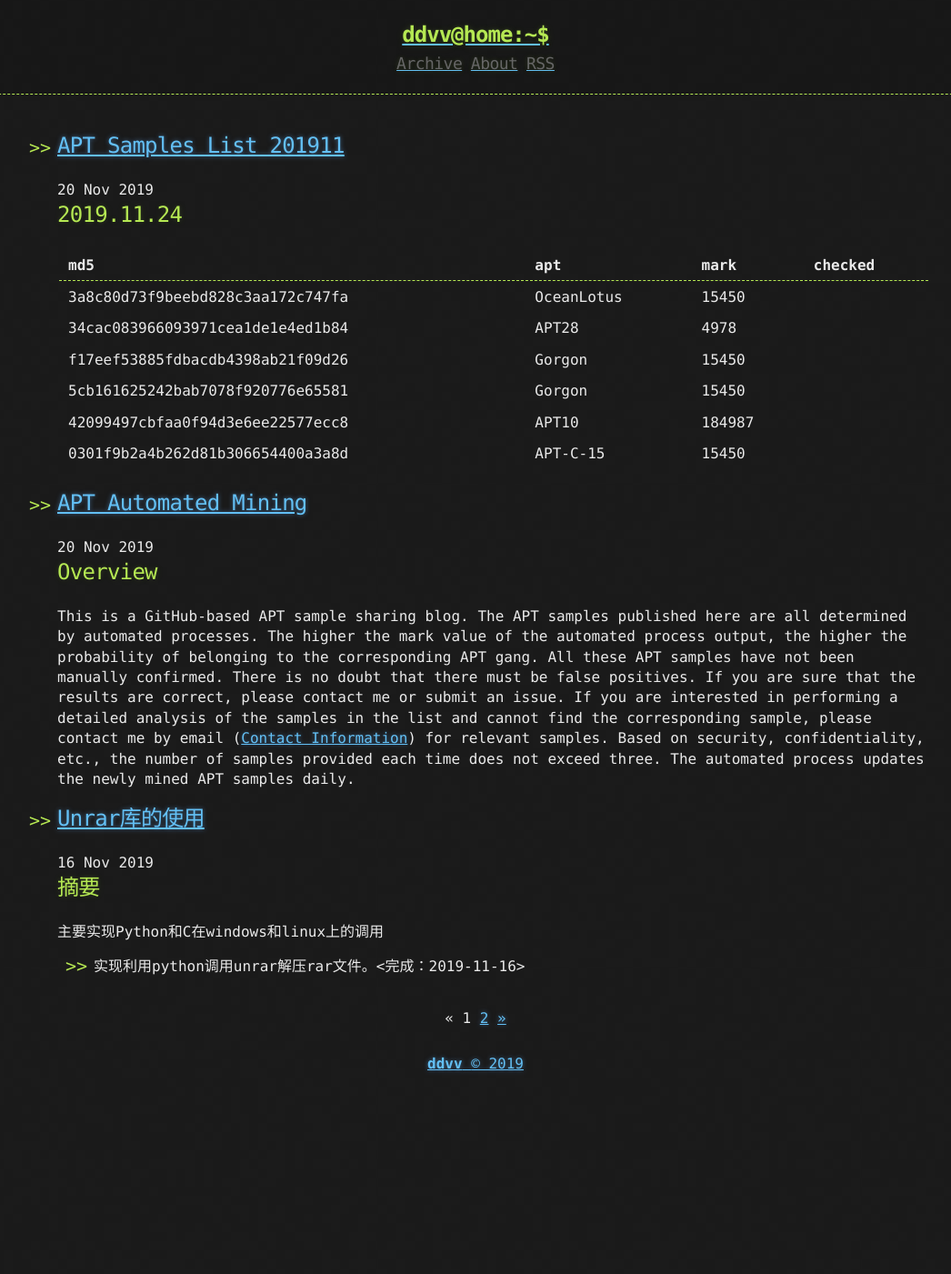
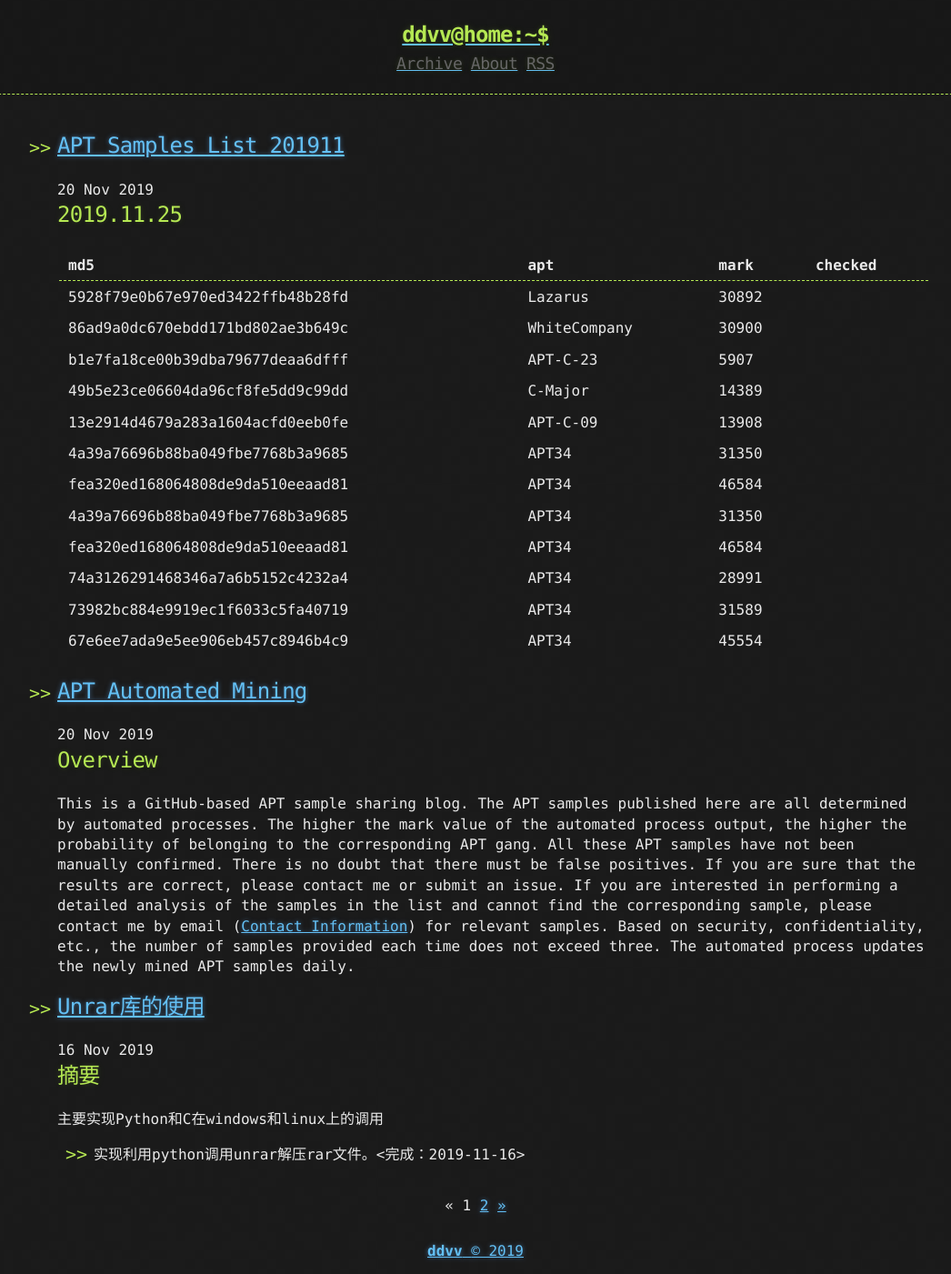
Before and after one commit to ddvvmmzz/ddvvmmzz.github.io, a Jekyll site: the page built from index.html, in a window 1280 px wide. Shown: the whole page at 91% size, without its empty margins (117-1163 px from the left). Built offline with Jekyll 4.4.1, drawn with Linux system fonts in a browser that asks for light colours; the list of posts is cut into pages by our own code; before the commit the page ends 1195 px from its top, so only the background shows below that.

Commit message:
update 20191125

```diff
--- a/_posts/2019-11-20-APT-Samples-List-201911.md
+++ b/_posts/2019-11-20-APT-Samples-List-201911.md
@@ -2,6 +2,24 @@
 title: "APT Samples List 201911"
 published: true
 ---
+
+## 2019.11.25
+
+|md5|apt|mark|checked|
+|----|----|----|----|
+|5928f79e0b67e970ed3422ffb48b28fd|Lazarus|30892||
+|86ad9a0dc670ebdd171bd802ae3b649c|WhiteCompany|30900||
+|b1e7fa18ce00b39dba79677deaa6dfff|APT-C-23|5907||
+|49b5e23ce06604da96cf8fe5dd9c99dd|C-Major|14389||
+|13e2914d4679a283a1604acfd0eeb0fe|APT-C-09|13908||
+|4a39a76696b88ba049fbe7768b3a9685|APT34|31350||
+|fea320ed168064808de9da510eeaad81|APT34|46584||
+|4a39a76696b88ba049fbe7768b3a9685|APT34|31350||
+|fea320ed168064808de9da510eeaad81|APT34|46584||
+|74a3126291468346a7a6b5152c4232a4|APT34|28991||
+|73982bc884e9919ec1f6033c5fa40719|APT34|31589||
+|67e6ee7ada9e5ee906eb457c8946b4c9|APT34|45554||
+<!--more-->
 
 ## 2019.11.24
 
@@ -13,8 +31,6 @@ published: true
 |5cb161625242bab7078f920776e65581|Gorgon|15450||
 |42099497cbfaa0f94d3e6ee22577ecc8|APT10|184987||
 |0301f9b2a4b262d81b306654400a3a8d|APT-C-15|15450||
-
-<!--more-->
 
 ## 2019.11.23
 
```
